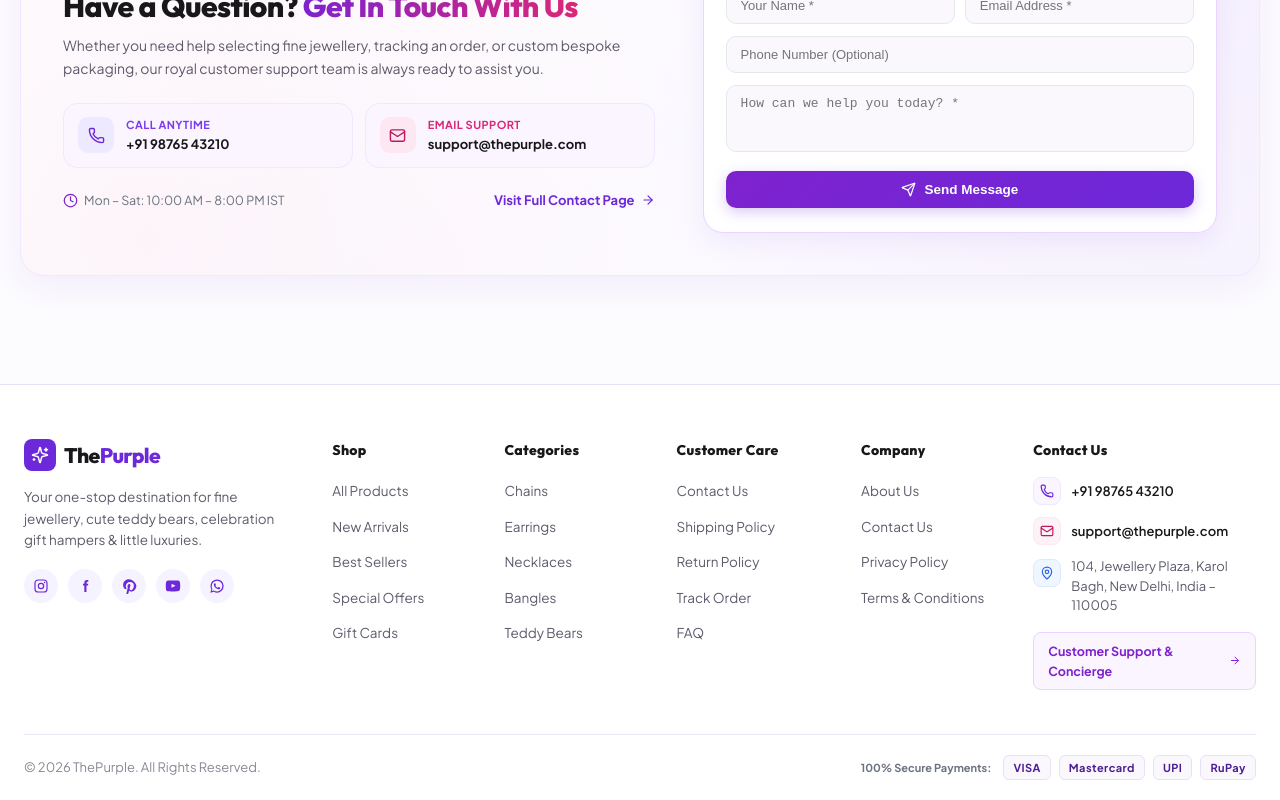
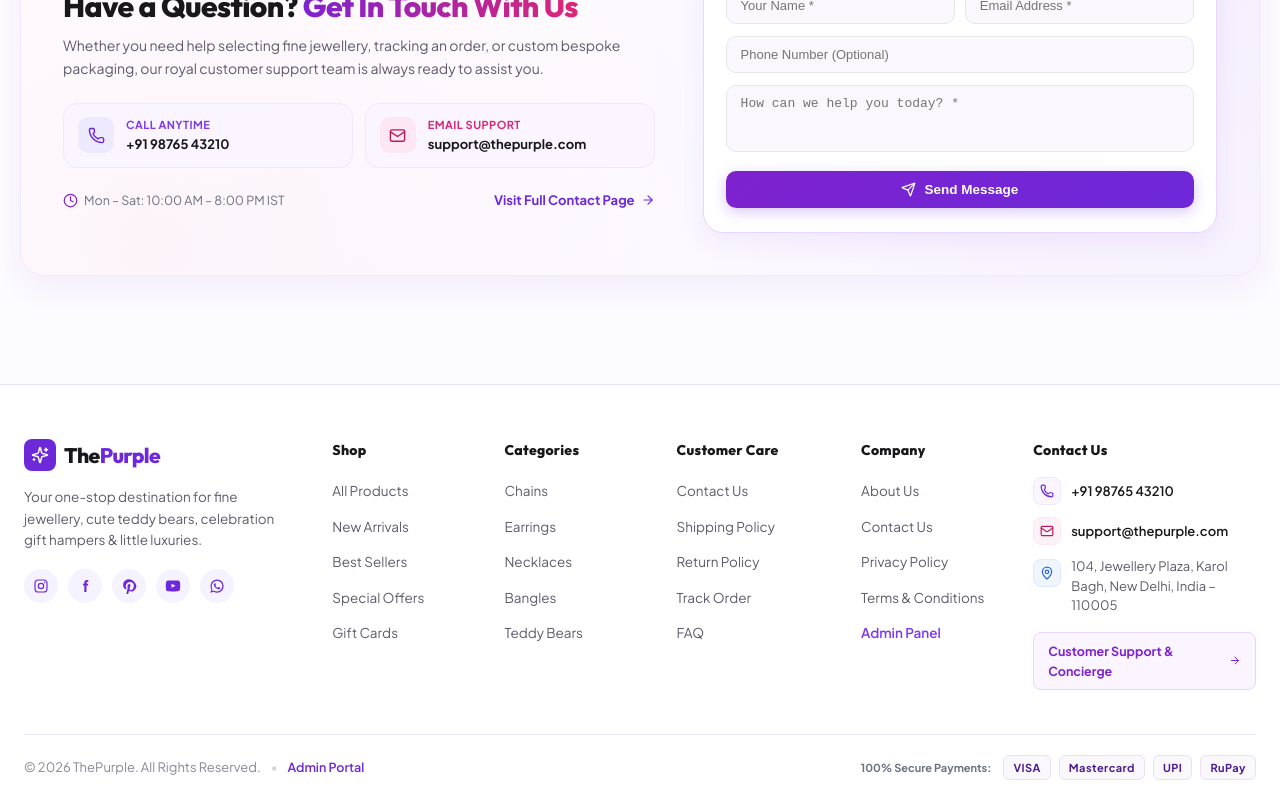
Before and after one commit to AbhishekGour12/thepurple, a Next.js app in the folder frontend/: page / in a window 1280 px wide. Shown: the part 3937-4737 px from the top of the page. Built offline with nearby package versions, Linux system fonts and the light colour scheme; no server answers; a web font is replaced by a local one.

Commit message:
amdina apne route update

```diff
--- a/frontend/src/components/layout/Footer.jsx
+++ b/frontend/src/components/layout/Footer.jsx
@@ -238,6 +238,7 @@ export default function Footer() {
                 { label: 'Contact Us', href: '/contact' },
                 { label: 'Privacy Policy', href: '/privacy-policy' },
                 { label: 'Terms & Conditions', href: '/terms' },
+                { label: 'Admin Panel', href: '/admin' },
               ].map((link) => (
                 <li key={link.label}>
                   <Link
@@ -245,12 +246,13 @@ export default function Footer() {
                     style={{
                       textDecoration: 'none',
                       fontSize: '13.5px',
-                      color: '#5F5A6B',
+                      color: link.href === '/admin' ? '#7C3AED' : '#5F5A6B',
+                      fontWeight: link.href === '/admin' ? 600 : 400,
                       transition: 'color 0.15s ease',
                       fontFamily: "var(--font-body, 'Plus Jakarta Sans', sans-serif)",
                     }}
                     onMouseEnter={(e) => (e.currentTarget.style.color = '#6D28D9')}
-                    onMouseLeave={(e) => (e.currentTarget.style.color = '#5F5A6B')}
+                    onMouseLeave={(e) => (e.currentTarget.style.color = link.href === '/admin' ? '#7C3AED' : '#5F5A6B')}
                   >
                     {link.label}
                   </Link>
@@ -429,8 +431,26 @@ export default function Footer() {
             color: '#8B8795',
           }}
         >
-          <div>
-            &copy; {currentYear} ThePurple. All Rights Reserved.
+          <div style={{ display: 'flex', alignItems: 'center', gap: '10px', flexWrap: 'wrap' }}>
+            <span>&copy; {currentYear} ThePurple. All Rights Reserved.</span>
+            <span style={{ color: '#D1D5DB' }}>•</span>
+            <Link
+              href="/admin"
+              style={{
+                color: '#6D28D9',
+                textDecoration: 'none',
+                fontWeight: 600,
+                fontSize: '12.5px',
+                display: 'inline-flex',
+                alignItems: 'center',
+                gap: '4px',
+                transition: 'opacity 0.15s ease',
+              }}
+              onMouseEnter={(e) => (e.currentTarget.style.textDecoration = 'underline')}
+              onMouseLeave={(e) => (e.currentTarget.style.textDecoration = 'none')}
+            >
+              Admin Portal
+            </Link>
           </div>
 
           {/* Payment Method Badges */}
```
